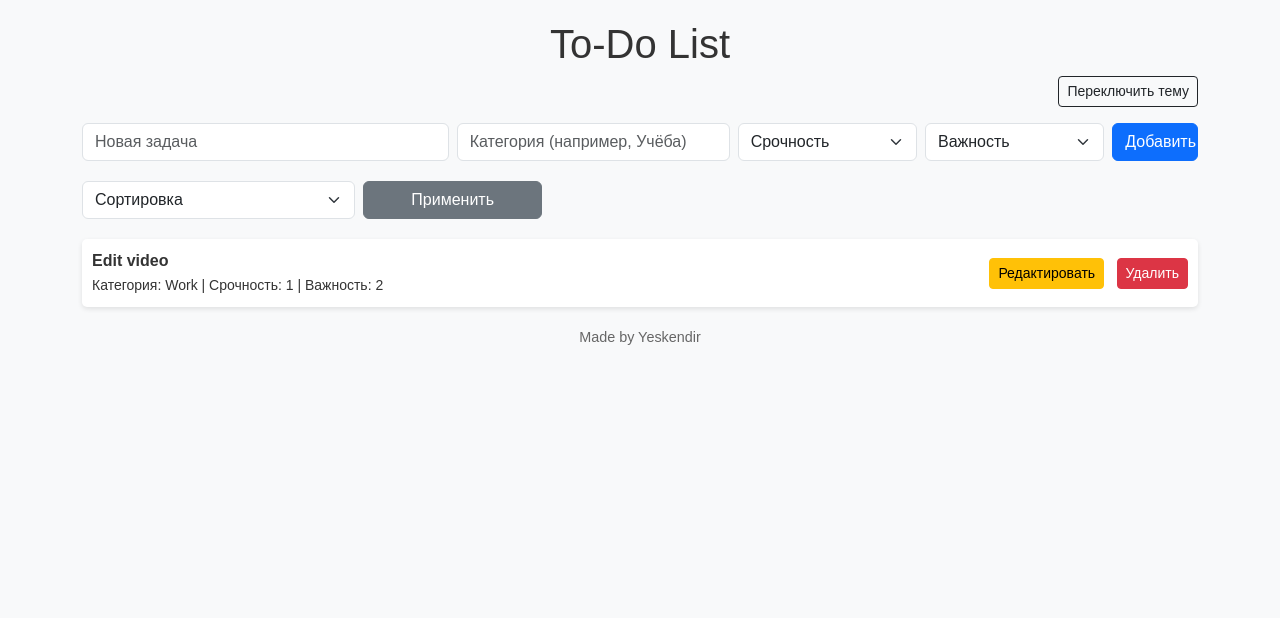
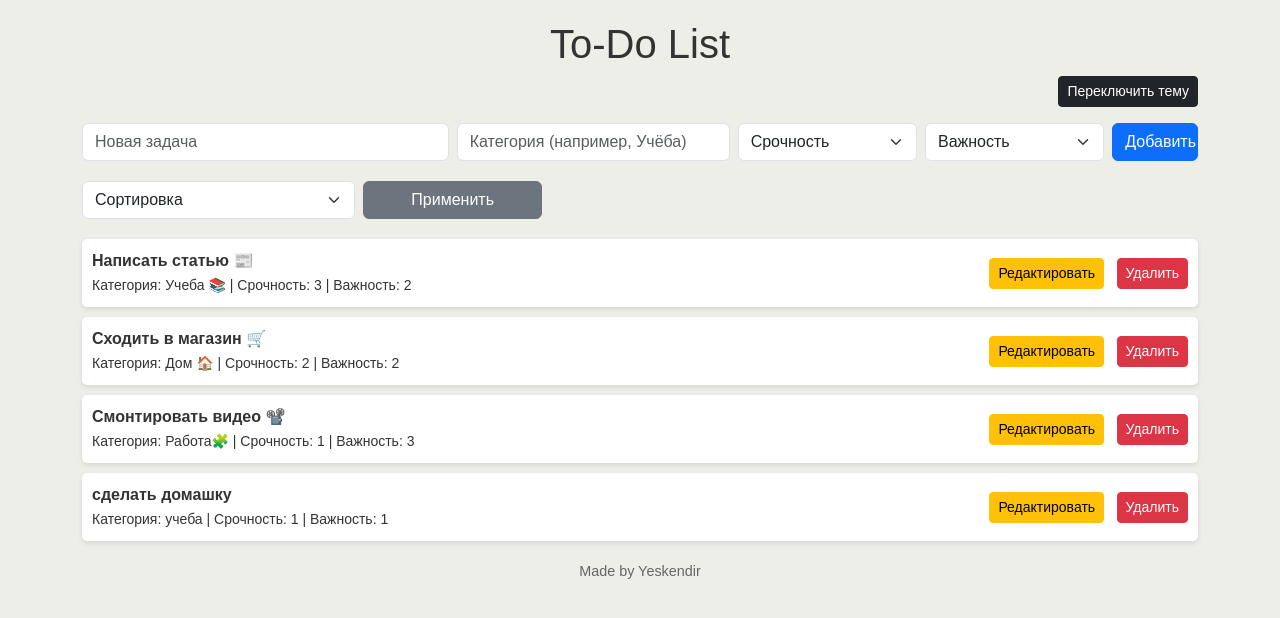
Before and after one commit to Yeskinder/todo_list_app, a Flask app: page / in a window 1280 px wide. Shown: the top 618 px of the page. Run offline with Flask 2, Linux system fonts and the light colour scheme.

Commit message:
Edited index.html и edit.html: changed some style and solved some mistakes, added py_cache and added APIs for app.py

```diff
--- a/app.py
+++ b/app.py
@@ -28,6 +28,7 @@ def toggle_theme():
         session["dark_mode"] = True
     return redirect(request.referrer or url_for("index"))
 
+# Главная страница (веб-интерфейс)
 @app.route("/")
 def index():
     tasks = load_tasks()
@@ -43,6 +44,7 @@ def index():
 
     return render_template("index.html", tasks=tasks, sort_by=sort_by, dark_mode="dark_mode" in session)
 
+# Добавление задачи через форму (веб-интерфейс)
 @app.route("/add", methods=["POST"])
 def add_task():
     task_text = request.form.get("task")
@@ -61,6 +63,7 @@ def add_task():
         save_tasks(tasks)
     return redirect(url_for("index"))
 
+# Удаление задачи через URL (веб-интерфейс)
 @app.route("/delete/<int:task_id>")
 def delete_task(task_id):
     tasks = load_tasks()
@@ -69,6 +72,7 @@ def delete_task(task_id):
         save_tasks(tasks)
     return redirect(url_for("index"))
 
+# Редактирование задачи через форму (веб-интерфейс)
 @app.route("/edit/<int:task_id>", methods=["GET", "POST"])
 def edit_task(task_id):
     tasks = load_tasks()
@@ -87,5 +91,45 @@ def edit_task(task_id):
             save_tasks(tasks)
         return redirect(url_for("index"))
 
+# API для получения всех задач (REST API)
+@app.route("/api/tasks", methods=["GET"])
+def api_get_tasks():
+    tasks = load_tasks()
+    return jsonify({"tasks": tasks})
+
+# API для добавления новой задачи (REST API)
+@app.route("/api/tasks", methods=["POST"])
+def api_add_task():
+    new_task = request.get_json()
+    tasks = load_tasks()
+    tasks.append(new_task)
+    save_tasks(tasks)
+    return jsonify({"task": new_task}), 201
+
+# API для удаления задачи (REST API)
+@app.route("/api/tasks/<int:task_id>", methods=["DELETE"])
+def api_delete_task(task_id):
+    tasks = load_tasks()
+    if 0 <= task_id < len(tasks):
+        tasks.pop(task_id)
+        save_tasks(tasks)
+        return jsonify({"message": "Task deleted"}), 200
+    return jsonify({"message": "Task not found"}), 404
+
+# API для редактирования задачи (REST API)
+@app.route("/api/tasks/<int:task_id>", methods=["PUT"])
+def api_edit_task(task_id):
+    tasks = load_tasks()
+    if 0 <= task_id < len(tasks):
+        task = tasks[task_id]
+        task_data = request.get_json()
+        task["task"] = task_data.get("task", task["task"])
+        task["category"] = task_data.get("category", task["category"])
+        task["urgency"] = task_data.get("urgency", task["urgency"])
+        task["importance"] = task_data.get("importance", task["importance"])
+        save_tasks(tasks)
+        return jsonify({"task": task})
+    return jsonify({"message": "Task not found"}), 404
+
 if __name__ == "__main__":
     app.run(debug=True)
--- a/tasks.json
+++ b/tasks.json
@@ -1,8 +1,26 @@
 [
     {
-        "task": "Edit video",
-        "category": "Work",
+        "task": "\u041d\u0430\u043f\u0438\u0441\u0430\u0442\u044c \u0441\u0442\u0430\u0442\u044c\u044e \ud83d\udcf0",
+        "category": "\u0423\u0447\u0435\u0431\u0430 \ud83d\udcda",
+        "urgency": "3",
+        "importance": "2"
+    },
+    {
+        "task": "\u0421\u0445\u043e\u0434\u0438\u0442\u044c \u0432 \u043c\u0430\u0433\u0430\u0437\u0438\u043d \ud83d\uded2",
+        "category": "\u0414\u043e\u043c \ud83c\udfe0",
+        "urgency": "2",
+        "importance": "2"
+    },
+    {
+        "task": "\u0421\u043c\u043e\u043d\u0442\u0438\u0440\u043e\u0432\u0430\u0442\u044c \u0432\u0438\u0434\u0435\u043e \ud83d\udcfd\ufe0f",
+        "category": "\u0420\u0430\u0431\u043e\u0442\u0430\ud83e\udde9",
         "urgency": "1",
-        "importance": "2"
+        "importance": "3"
+    },
+    {
+        "task": "c\u0434\u0435\u043b\u0430\u0442\u044c \u0434\u043e\u043c\u0430\u0448\u043a\u0443",
+        "category": "\u0443\u0447\u0435\u0431\u0430",
+        "urgency": "1",
+        "importance": "1"
     }
 ]
--- a/templates/edit.html
+++ b/templates/edit.html
@@ -8,13 +8,13 @@
     <link href="https://cdn.jsdelivr.net/npm/bootstrap@5.3.0-alpha3/dist/css/bootstrap.min.css" rel="stylesheet">
     <style>
         body {
-            background-color: #f8f9fa;
+            background-color: #eceee7;
             font-family: Arial, sans-serif;
             color: #333;
             transition: background-color 0.3s, color 0.3s;
         }
         body.dark-mode {
-            background-color: #121212;
+            background-color: #0d0d0d;
             color: #ffffff;
         }
         .form-container {
@@ -41,7 +41,7 @@
 
         <!-- Темная тема -->
         <div class="text-end mb-3">
-            <a href="/toggle_theme" class="btn btn-outline-dark btn-sm">Переключить тему</a>
+            <a href="/toggle_theme" class="btn btn-dark btn-sm">Переключить тему</a>
         </div>
 
         <div class="form-container {{ 'dark-mode' if dark_mode else '' }}">
--- a/templates/index.html
+++ b/templates/index.html
@@ -8,13 +8,13 @@
     <link href="https://cdn.jsdelivr.net/npm/bootstrap@5.3.0-alpha3/dist/css/bootstrap.min.css" rel="stylesheet">
     <style>
         body {
-            background-color: #f8f9fa;
+            background-color: #eceee7;
             font-family: Arial, sans-serif;
             color: #333;
             transition: background-color 0.3s, color 0.3s;
         }
         body.dark-mode {
-            background-color: #121212;
+            background-color: #0d0d0d;
             color: #ffffff;
         }
         h1 {
@@ -53,7 +53,7 @@
 
         <!-- Темная тема -->
         <div class="text-end mb-3">
-            <button class="btn btn-outline-dark btn-sm" onclick="toggleDarkMode()">Переключить тему</button>
+            <button class="btn btn btn-dark btn-sm" onclick="toggleDarkMode()">Переключить тему</button>
         </div>
 
         <!-- Форма добавления задачи -->
```
Also changed, not shown: 1 other file.
